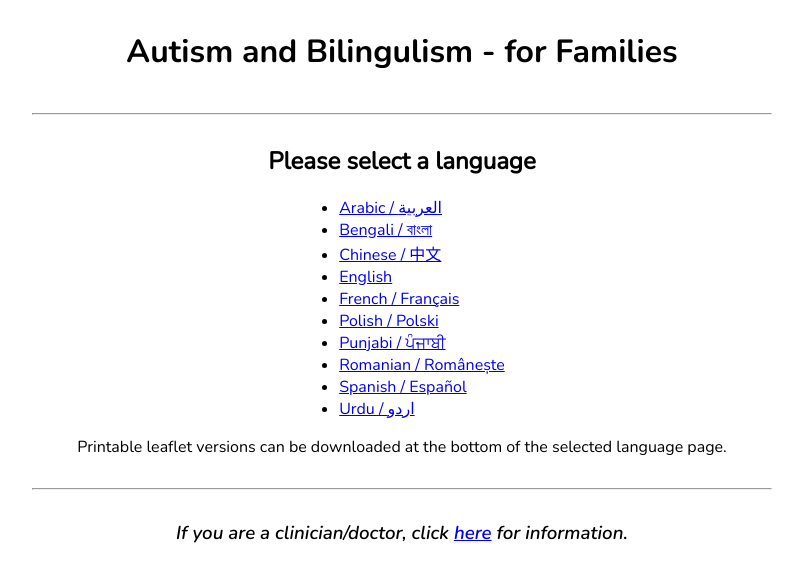
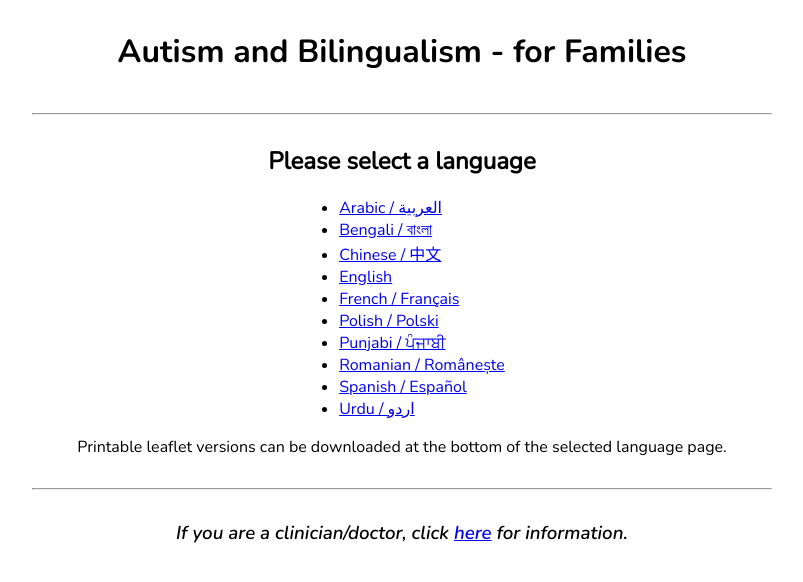
Before and after one commit to autism-bilingualism/bilingual-resources, a plain HTML site: page index.html in a window 1280 px wide. Shown: the whole page, without its empty margins (238-1041 px from the left). Drawn offline with Linux system fonts and the light colour scheme.

Commit message:
fixed typo

```diff
--- a/index.html
+++ b/index.html
@@ -5,7 +5,7 @@
         <title>Autism and Bilingualism - for Families</title>
         <link rel="stylesheet" href="css/styles.css">
     </head>
-    <h1 class="center">Autism and Bilingulism - for Families</h1>
+    <h1 class="center">Autism and Bilingualism - for Families</h1>
     <hr>
     <h2 class="center">Please select a language</h2>
     <body>
```
